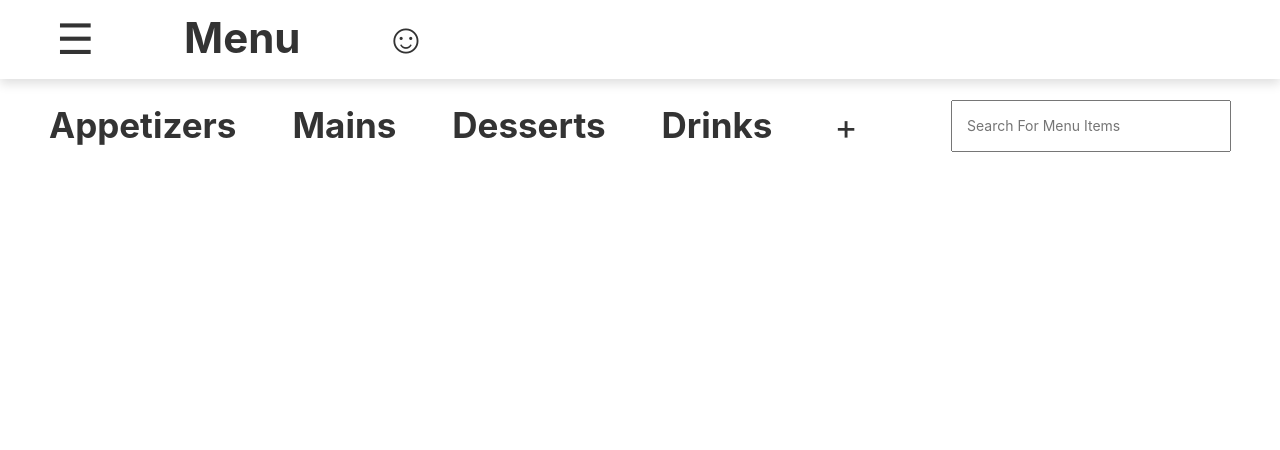
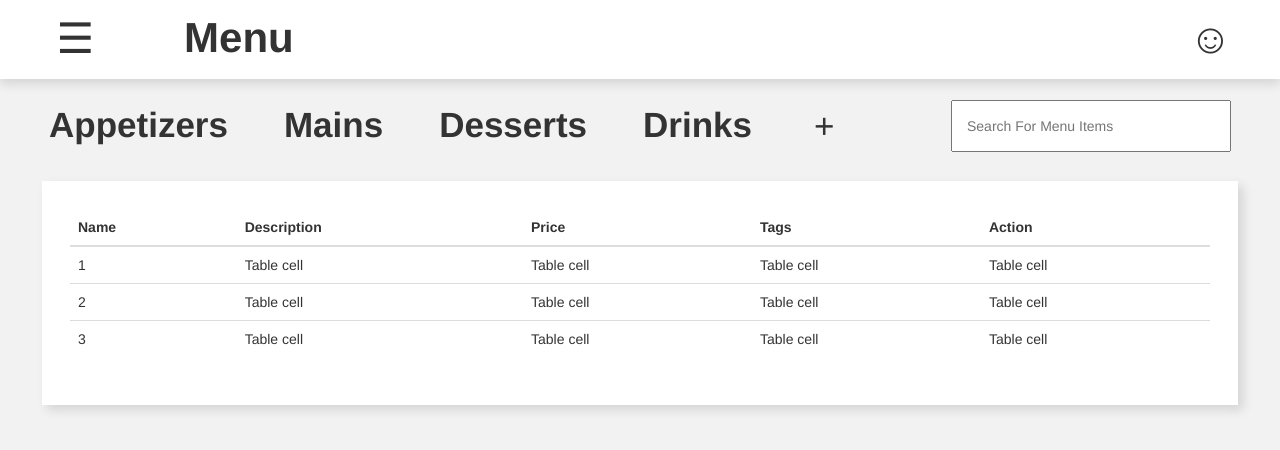
Before and after one commit to davidosemwegie/grubite, a React (Create React App) app in the folder grubite_web/: page /dashboard in a window 1280 px wide. Shown: the top 450 px of the page. Built offline with nearby package versions, Linux system fonts and the light colour scheme.

Commit message:
starte styling the table

```diff
--- a/grubite_web/src/components/Dashboard/Dashboard.css
+++ b/grubite_web/src/components/Dashboard/Dashboard.css
@@ -1,6 +1,7 @@
-/* .dashboardPage {
+.dashboardPage {
     background-color:#F2F2F2;
     height: 100%;
-    width: 100%;
-    font-family: "Helvetica Neue"
-} */
+    /* width: 100%; */
+    font-family: "Helvetica Neue";
+    min-height: 100vh;
+}
--- a/grubite_web/src/components/Dashboard/DashboardHeader.css
+++ b/grubite_web/src/components/Dashboard/DashboardHeader.css
@@ -6,9 +6,14 @@
     font-size: 3em;
 }
 
-.profilePicture {
+.profilePictureContainer {
+    position: absolute;
     float: right;
     right: 0;
+}
+.profilePicture{
+    background: none;
+    border: none;
 }
 
 
--- a/grubite_web/src/components/Dashboard/DashboardHeader.jsx
+++ b/grubite_web/src/components/Dashboard/DashboardHeader.jsx
@@ -13,7 +13,9 @@ export default class DashboardHeader extends Component {
                 </button>
                 </li>
                 <li className= "headerTitle dbHeaderListItem">{this.props.title}</li>
-                <li className="profilePicture dbHeaderListItem">&#9786;</li>
+                <li className="profilePictureContainer dbHeaderListItem">
+                    <button className="profilePicture">&#9786;</button>
+                </li>
             </ul>
             </nav>
         );
--- /dev/null
+++ b/grubite_web/src/components/Dashboard/MenuTable.css
@@ -0,0 +1,7 @@
+.menuTableContainer {
+    background-color: white;
+    padding: 2em;
+    margin-right: 3em;
+    margin-left: 3em;
+    box-shadow: 5px 5px 10px #00000020;
+}
--- /dev/null
+++ b/grubite_web/src/components/Dashboard/MenuTable.jsx
@@ -0,0 +1,46 @@
+import React, { Component } from 'react';
+import './MenuTable.css'
+import {Table} from 'react-bootstrap'
+
+export default class MenuTable extends Component {
+    render() {
+        return (
+            <div className="menuTableContainer">
+                <Table responsive>
+            <thead>
+                <tr>
+                <th>Name</th>
+                <th>Description</th>
+                <th>Price</th>
+                <th>Tags</th>
+                <th>Action</th>
+                </tr>
+            </thead>
+            <tbody>
+                <tr>
+                <td>1</td>
+                <td>Table cell</td>
+                <td>Table cell</td>
+                <td>Table cell</td>
+                <td>Table cell</td>
+                </tr>
+                <tr>
+                <td>2</td>
+                <td>Table cell</td>
+                <td>Table cell</td>
+                <td>Table cell</td>
+                <td>Table cell</td>
+                </tr>
+                <tr>
+                <td>3</td>
+                <td>Table cell</td>
+                <td>Table cell</td>
+                <td>Table cell</td>
+                <td>Table cell</td>
+                </tr>
+            </tbody>
+            </Table>
+            </div>
+        );
+    }
+}
--- a/grubite_web/src/components/Dashboard/index.jsx
+++ b/grubite_web/src/components/Dashboard/index.jsx
@@ -4,6 +4,7 @@ import axios from 'axios'
 import DashboardHeader from './DashboardHeader'
 import './Dashboard.css'
 import MenuBar from './MenuBar'
+import MenuTable from './MenuTable'
 
 export default class extends Component {
 
@@ -26,6 +27,15 @@ export default class extends Component {
 
     }
 
+    // closeMenu = () => {
+    //     if (this.state.displaySidebar === true) {
+    //         this.setState({
+    //             displaySidebar: false
+    //         })
+
+    //     }
+    // }
+
     render() {
         //crated a variable called sidebar that is currently set to sidebar.
         let sidebar = null;
@@ -45,9 +55,8 @@ export default class extends Component {
             <div className="dashboardPage">
                 {sidebar}
                 <DashboardHeader title="Menu" displayMethod={this.displaySidebar}/>
-                {/* <Sidebar /> */}
                 <MenuBar />
-
+                <MenuTable />
             </div>
         );
     }
--- a/grubite_web/src/components/Sidebar/Sidebar.css
+++ b/grubite_web/src/components/Sidebar/Sidebar.css
@@ -1,15 +1,16 @@
 #sidebar {
-    background: #888888;
-    color: #fff;
+    background: white;
+    color: black;
     width: 15em;
     min-height: 100vh;
     z-index: 1;
     position: absolute;
+    box-shadow: 10px 5px 10px #00000025;
 }
 
 .sidebar-header {
     /* padding: 20px; */
-    background: #888888;
+    background: white;
     font-weight: bolder;
     font-size: 3em;
     text-align: center;
```
